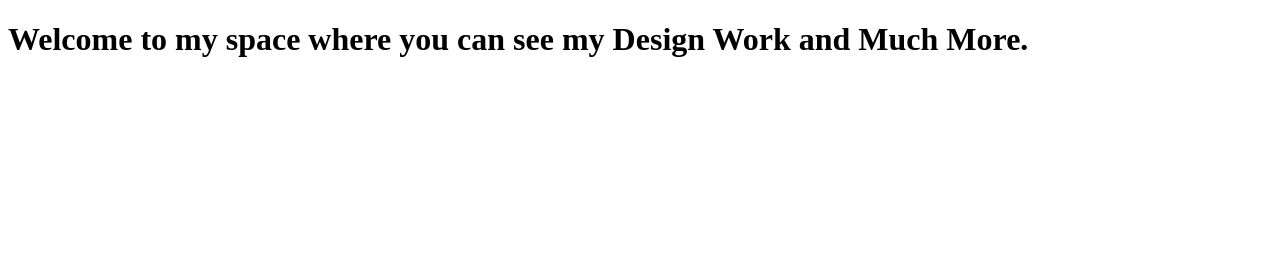
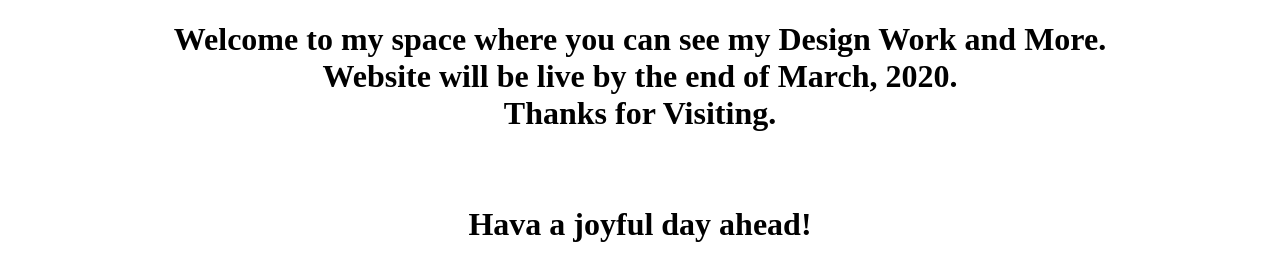
Before and after one commit to udaybarla/udaybarla.github.io, a plain HTML site: page index.html in a window 1280 px wide. Drawn offline with Linux system fonts and the light colour scheme.

Commit message:
Have a joyful day

```diff
--- a/index.html
+++ b/index.html
@@ -3,9 +3,14 @@
 <head>
 	<title>UB</title>
 </head>
-<body>
+<body align="center">
 	<H1>
-		Welcome to my space where you can see my Design Work and Much More.
+		Welcome to my space where you can see my Design Work and More.<br/>
+		Website will be live by the end of March, 2020. <br/>
+
+		Thanks for Visiting.<br/>
+		<br/><br/>
+		Hava a joyful day ahead!
 	</H1>
 
 </body>
```
